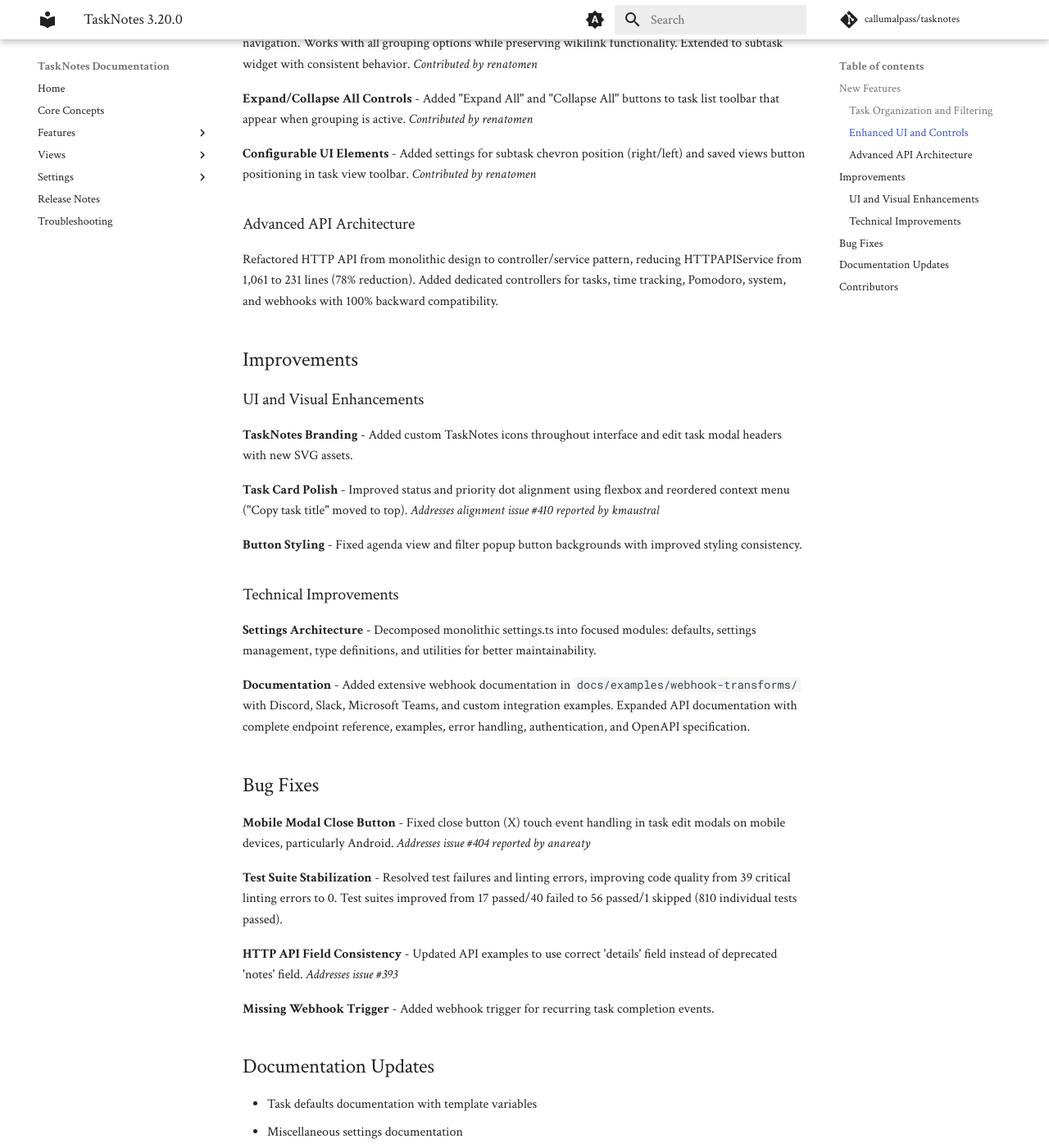
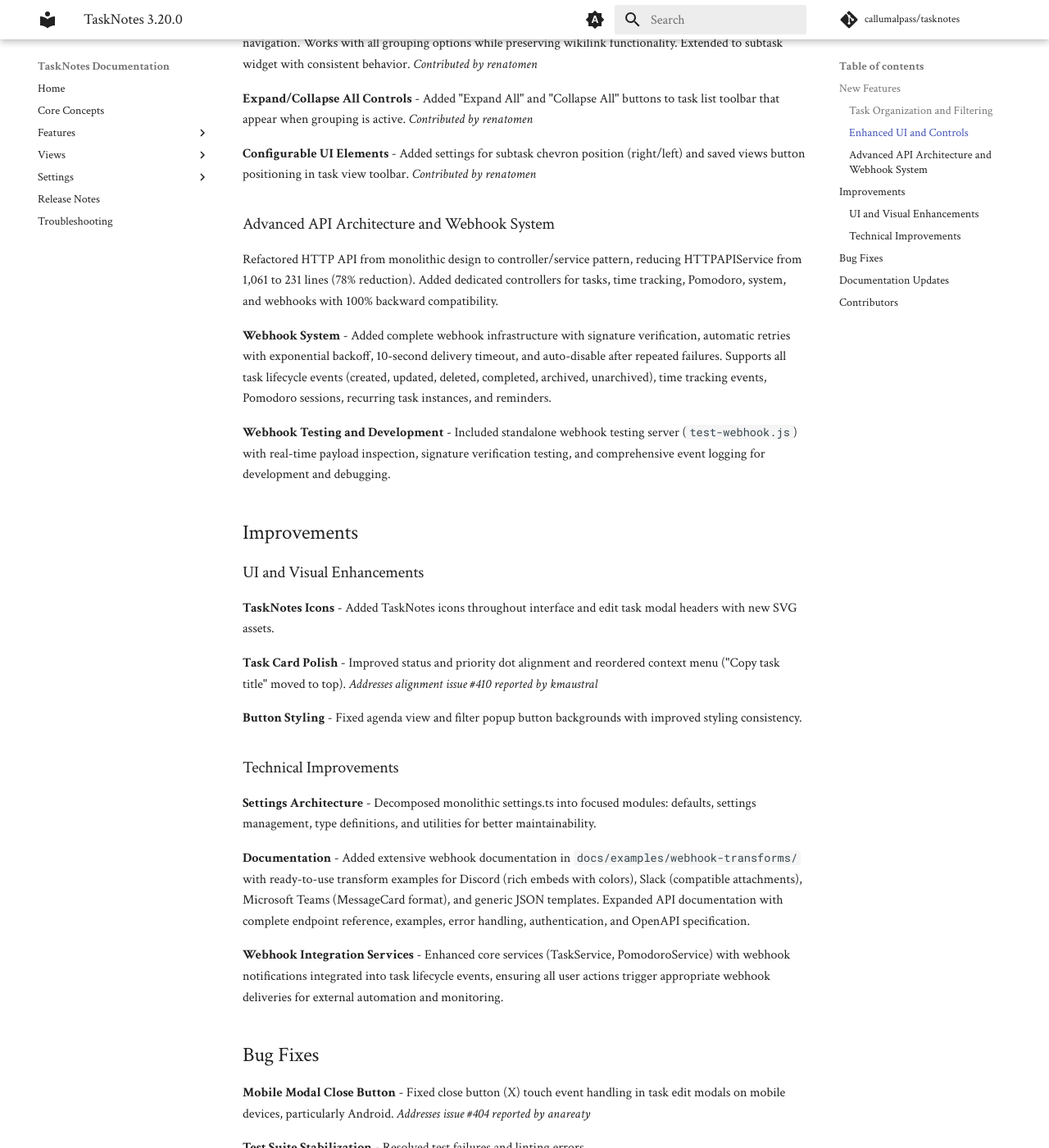
Before and after one commit to thisisthedave/tasknotes, an MkDocs documentation site: the page built from docs/releases/3.20.0.md, in a window 1280 px wide and 1400 px high, scrolled down 695 px. Shown: the whole window at 82% size. Built offline with MkDocs 1.6.1 and Material for MkDocs 9.7.7, drawn with Linux system fonts in a browser that asks for light colours; comment, search, counter and statistics services are not loaded; some of the changed text lies outside the part shown.

Commit message:
update documentation

```diff
--- a/docs/releases/3.20.0.md
+++ b/docs/releases/3.20.0.md
@@ -20,17 +20,21 @@
 
 **Configurable UI Elements** - Added settings for subtask chevron position (right/left) and saved views button positioning in task view toolbar. *Contributed by renatomen*
 
-### Advanced API Architecture
+### Advanced API Architecture and Webhook System
 
 Refactored HTTP API from monolithic design to controller/service pattern, reducing HTTPAPIService from 1,061 to 231 lines (78% reduction). Added dedicated controllers for tasks, time tracking, Pomodoro, system, and webhooks with 100% backward compatibility.
+
+**Webhook System** - Added complete webhook infrastructure with signature verification, automatic retries with exponential backoff, 10-second delivery timeout, and auto-disable after repeated failures. Supports all task lifecycle events (created, updated, deleted, completed, archived, unarchived), time tracking events, Pomodoro sessions, recurring task instances, and reminders.
+
+**Webhook Testing and Development** - Included standalone webhook testing server (`test-webhook.js`) with real-time payload inspection, signature verification testing, and comprehensive event logging for development and debugging.
 
 ## Improvements
 
 ### UI and Visual Enhancements
 
-**TaskNotes Branding** - Added custom TaskNotes icons throughout interface and edit task modal headers with new SVG assets.
+**TaskNotes Icons** - Added TaskNotes icons throughout interface and edit task modal headers with new SVG assets.
 
-**Task Card Polish** - Improved status and priority dot alignment using flexbox and reordered context menu ("Copy task title" moved to top). *Addresses alignment issue #410 reported by kmaustral*
+**Task Card Polish** - Improved status and priority dot alignment and reordered context menu ("Copy task title" moved to top). *Addresses alignment issue #410 reported by kmaustral*
 
 **Button Styling** - Fixed agenda view and filter popup button backgrounds with improved styling consistency.
 
@@ -38,15 +42,17 @@ Refactored HTTP API from monolithic design to controller/service pattern, reduci
 
 **Settings Architecture** - Decomposed monolithic settings.ts into focused modules: defaults, settings management, type definitions, and utilities for better maintainability.
 
-**Documentation** - Added extensive webhook documentation in `docs/examples/webhook-transforms/` with Discord, Slack, Microsoft Teams, and custom integration examples. Expanded API documentation with complete endpoint reference, examples, error handling, authentication, and OpenAPI specification.
+**Documentation** - Added extensive webhook documentation in `docs/examples/webhook-transforms/` with ready-to-use transform examples for Discord (rich embeds with colors), Slack (compatible attachments), Microsoft Teams (MessageCard format), and generic JSON templates. Expanded API documentation with complete endpoint reference, examples, error handling, authentication, and OpenAPI specification.
+
+**Webhook Integration Services** - Enhanced core services (TaskService, PomodoroService) with webhook notifications integrated into task lifecycle events, ensuring all user actions trigger appropriate webhook deliveries for external automation and monitoring.
 
 ## Bug Fixes
 
 **Mobile Modal Close Button** - Fixed close button (X) touch event handling in task edit modals on mobile devices, particularly Android. *Addresses issue #404 reported by anareaty*
 
-**Test Suite Stabilization** - Resolved test failures and linting errors, improving code quality from 39 critical linting errors to 0. Test suites improved from 17 passed/40 failed to 56 passed/1 skipped (810 individual tests passed).
+**Test Suite Stabilization** - Resolved test failures and linting errors
 
-**HTTP API Field Consistency** - Updated API examples to use correct 'details' field instead of deprecated 'notes' field. *Addresses issue #393*
+**HTTP API Field Consistency** - Updated API examples to use correct 'details' field instead of deprecated 'notes' field. *Addresses issue #393 reported by @nightroman*
 
 **Missing Webhook Trigger** - Added webhook trigger for recurring task completion events.
 
```
Also changed, not shown: other parts of docs/releases/3.20.0.md (+1 -0 lines).
